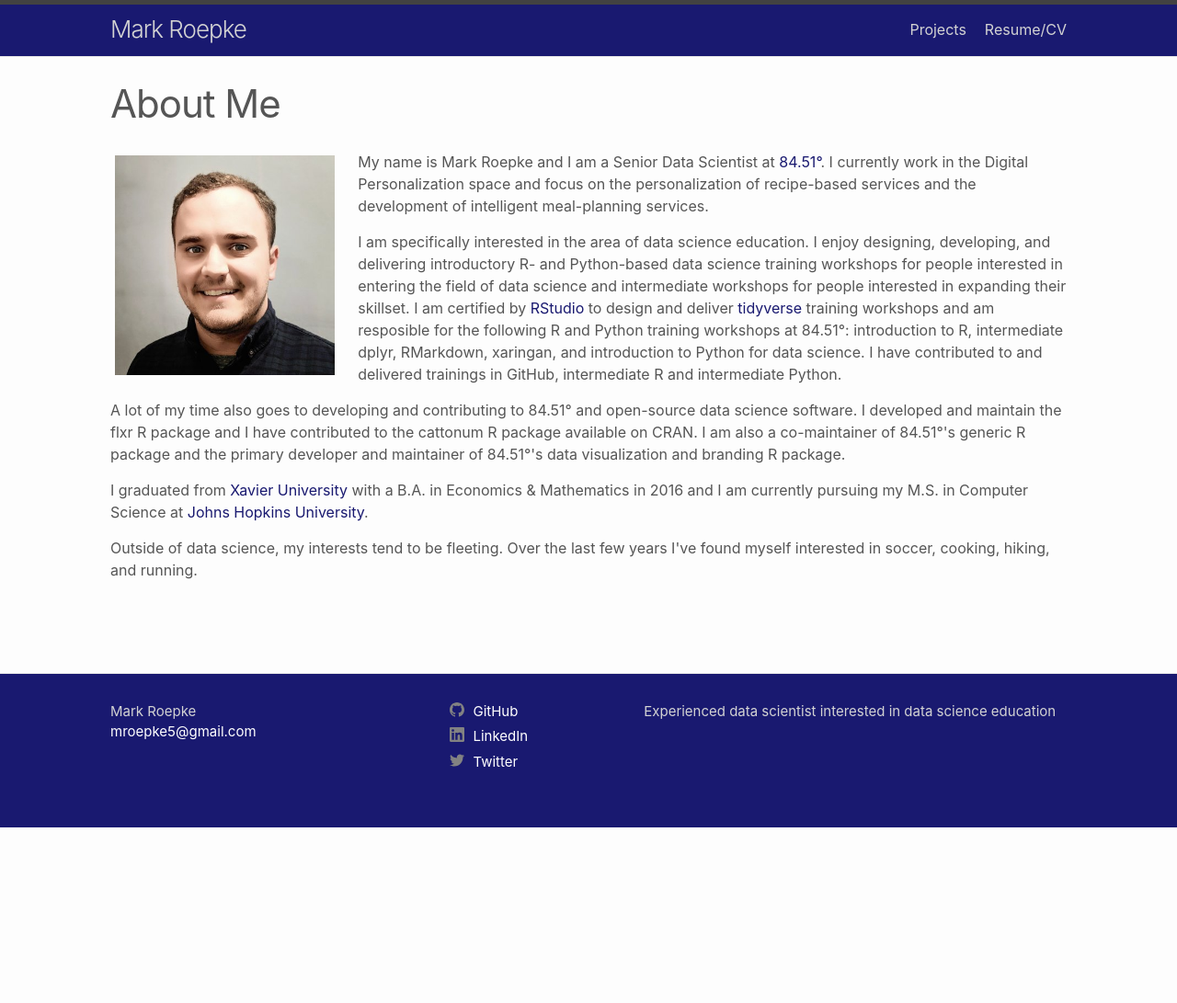
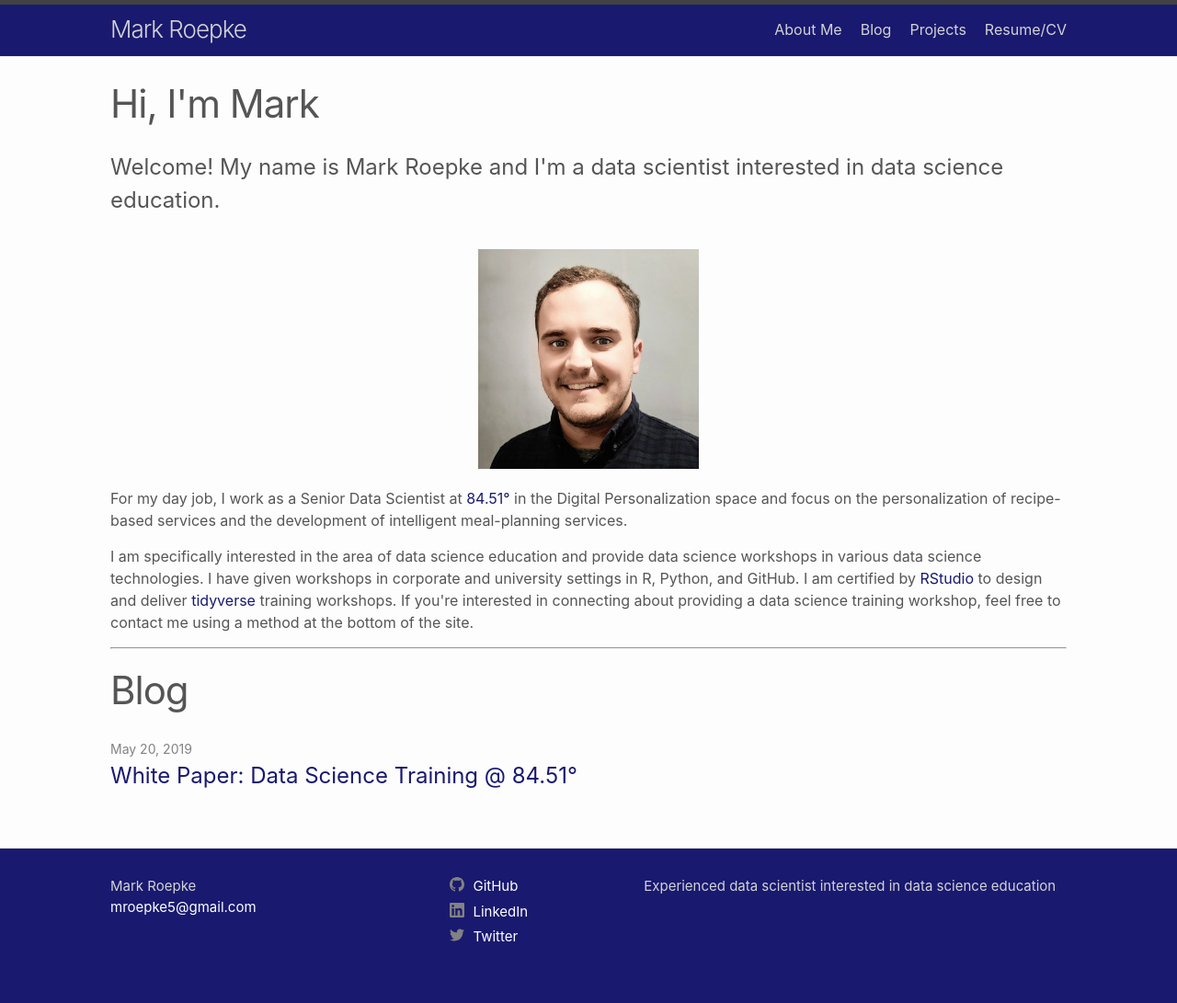
Before and after one commit to markroepke/my-site, a Jekyll site: the page built from index.md, in a window 1280 px wide. Shown: the whole page at 92% size. Built offline with Jekyll 4.4.1, drawn with Linux system fonts in a browser that asks for light colours; before the commit the page ends 900 px from its top, so only the background shows below that.

Commit message:
Add blog and update home page

```diff
--- a/_layouts/home.html
+++ b/_layouts/home.html
@@ -1,31 +1,52 @@
 ---
 layout: default
 ---
-
 <div class="home">
-
-  <header class="post-header">
-    <h1 class="post-title">{{ "About Me" | escape }}</h1>
-  </header>
 
   {{ content }}
 
-  <img src="assets/mark.jpg" style="width:23%; height:23%; float:left; padding:5px 25px 25px 5px; display:block;"/>
+  <header class="post-header">
+    <h1 class="post-title">{{ "Hi, I'm Mark" | escape }}</h1>
+  </header>
 
+  <h2>
+  Welcome! My name is Mark Roepke and I'm a data scientist interested in data science education.
+  </h2>
+  <center>
+  <img src="assets/mark.jpg" style="width:23%; height:23%; padding:20px 20px 20px 20px; display:block;"/>
+  </center>
   <p>
-  My name is Mark Roepke and I am a Senior Data Scientist at <a href="http://www.8451.com" class="class2">84.51°</a>. I currently work in the Digital Personalization space and focus on the personalization of recipe-based services and the development of intelligent meal-planning services.
+  For my day job, I work as a Senior Data Scientist at <a href="http://www.8451.com" class="class2">84.51°</a> in the Digital Personalization space and focus on the personalization of recipe-based services and the development of intelligent meal-planning services.
   </p>
   <p>
-  I am specifically interested in the area of data science education. I enjoy designing, developing, and delivering introductory R- and Python-based data science training workshops for people interested in entering the field of data science and intermediate workshops for people interested in expanding their skillset. I am certified by <a href="http://www.rstudio.com" class="class2">RStudio</a> to design and deliver <a href="http://www.tidyverse.org" class="class2">tidyverse</a> training workshops and am resposible for the following R and Python training workshops at 84.51°: introduction to R, intermediate dplyr, RMarkdown, xaringan, and introduction to Python for data science. I have contributed to and delivered trainings in GitHub, intermediate R and intermediate Python.
-  </p>
-  <p>
-  A lot of my time also goes to developing and contributing to 84.51° and open-source data science software. I developed and maintain the flxr R package and I have contributed to the cattonum R package available on CRAN. I am also a co-maintainer of 84.51°'s generic R package and the primary developer and maintainer of 84.51°'s data visualization and branding R package.
-  </p>
-  <p>
-  I graduated from <a href="http://www.xavier.edu" class="class2">Xavier University</a> with a B.A. in Economics & Mathematics in 2016 and I am currently pursuing my M.S. in Computer Science at <a href="http://www.jhu.edu" class="class2">Johns Hopkins University</a>.
-  </p>
-  <p>
-  Outside of data science, my interests tend to be fleeting. Over the last few years I've found myself interested in soccer, cooking, hiking, and running.
+  I am specifically interested in the area of data science education and provide data science workshops in various data science technologies. I have given workshops in corporate and university settings in R, Python, and GitHub. I am certified by <a href="http://www.rstudio.com" class="class2">RStudio</a> to design and deliver <a href="http://www.tidyverse.org" class="class2">tidyverse</a> training workshops. If you're interested in connecting about providing a data science training workshop, feel free to contact me using a method at the bottom of the site.
   </p>
 
+  <hr>
+  <br>
+
+  <header class="post-header">
+    <h1 class="post-title">{{ "Blog" | escape }}</h1>
+  </header>
+
+  {%- if site.posts.size > 0 -%}
+    <ul class="post-list">
+      {%- for post in site.posts -%}
+      <li>
+        {%- assign date_format = site.minima.date_format | default: "%b %-d, %Y" -%}
+        <span class="post-meta">{{ post.date | date: date_format }}</span>
+        <h3>
+          <a class="post-link" href="{{ post.url | relative_url }}">
+            {{ post.title | escape }}
+          </a>
+        </h3>
+        {%- if site.show_excerpts -%}
+          {{ post.excerpt }}
+        {%- endif -%}
+      </li>
+      {%- endfor -%}
+    </ul>
+
+  {%- endif -%}
+
 </div>
--- /dev/null
+++ b/_layouts/pdf.html
@@ -0,0 +1,3 @@
+---
+layout: default
+---
--- a/_sass/minima/_layout.scss
+++ b/_sass/minima/_layout.scss
@@ -204,7 +204,12 @@
 
 .post-link {
   display: block;
+  color: midnightblue;
   @include relative-font-size(1.5);
+}
+
+.post-link:hover {
+    color:lightblue;
 }
 
 
--- a/assets/main.scss
+++ b/assets/main.scss
@@ -54,3 +54,13 @@ a.class2:hover {
 html {
     max-width: 1800px;
 }
+
+a.post-link {
+  display: block;
+  color: midnightblue;
+  @include relative-font-size(1.5);
+}
+
+a.post-link:hover {
+    color:lightblue;
+}
```
Also changed, not shown: _layouts/blog_home.html (added, +40 -0 lines), _posts/2018-12-23-welcome-to-jekyll.markdown (deleted, +0 -26 lines), _posts/2019-05-20-data-science-training-at-8451.md (added, +12 -0 lines), about_me.md (added, +24 -0 lines), blog.md (added, +5 -0 lines), resume.md (+1 -3 lines).
